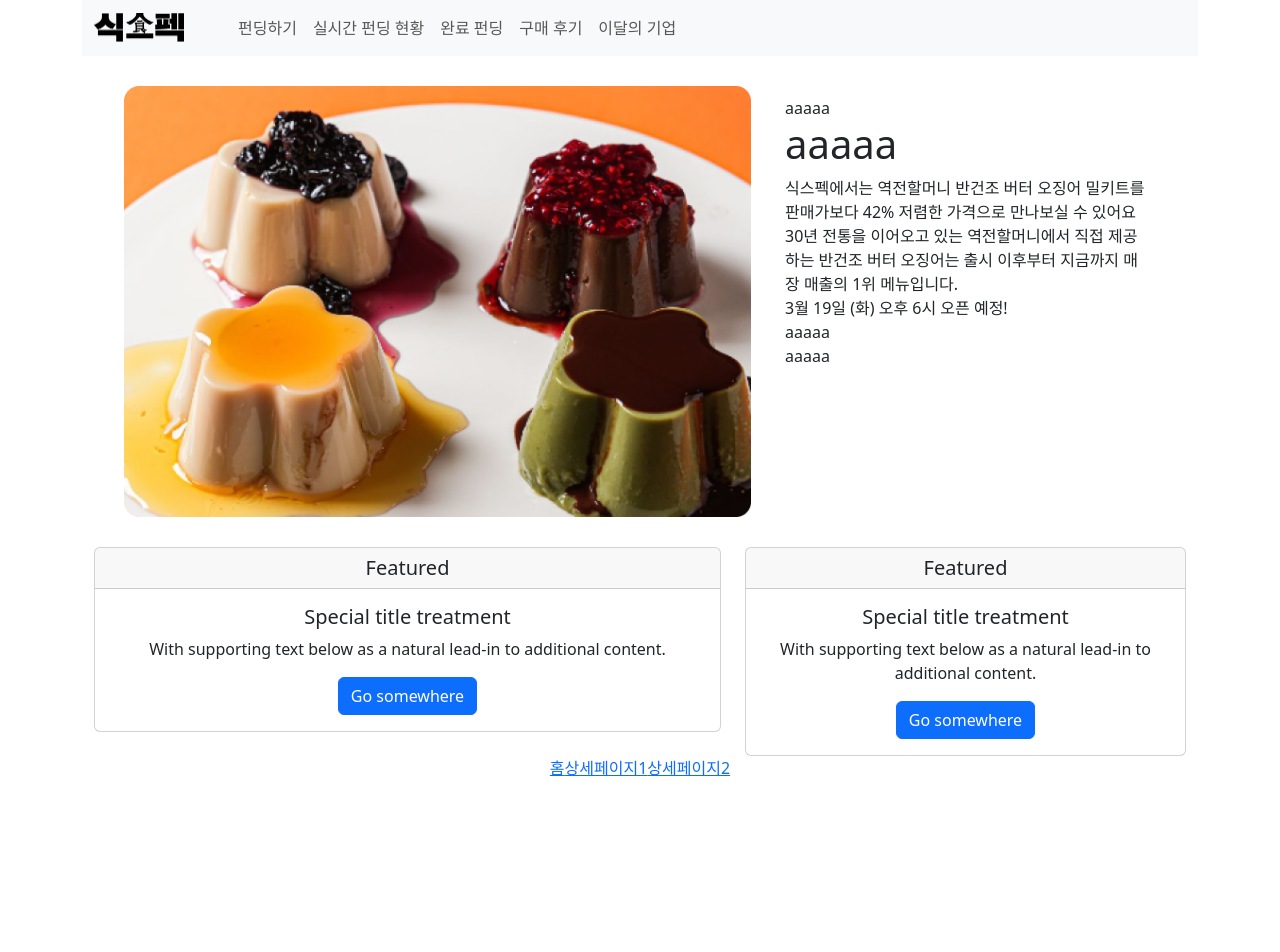
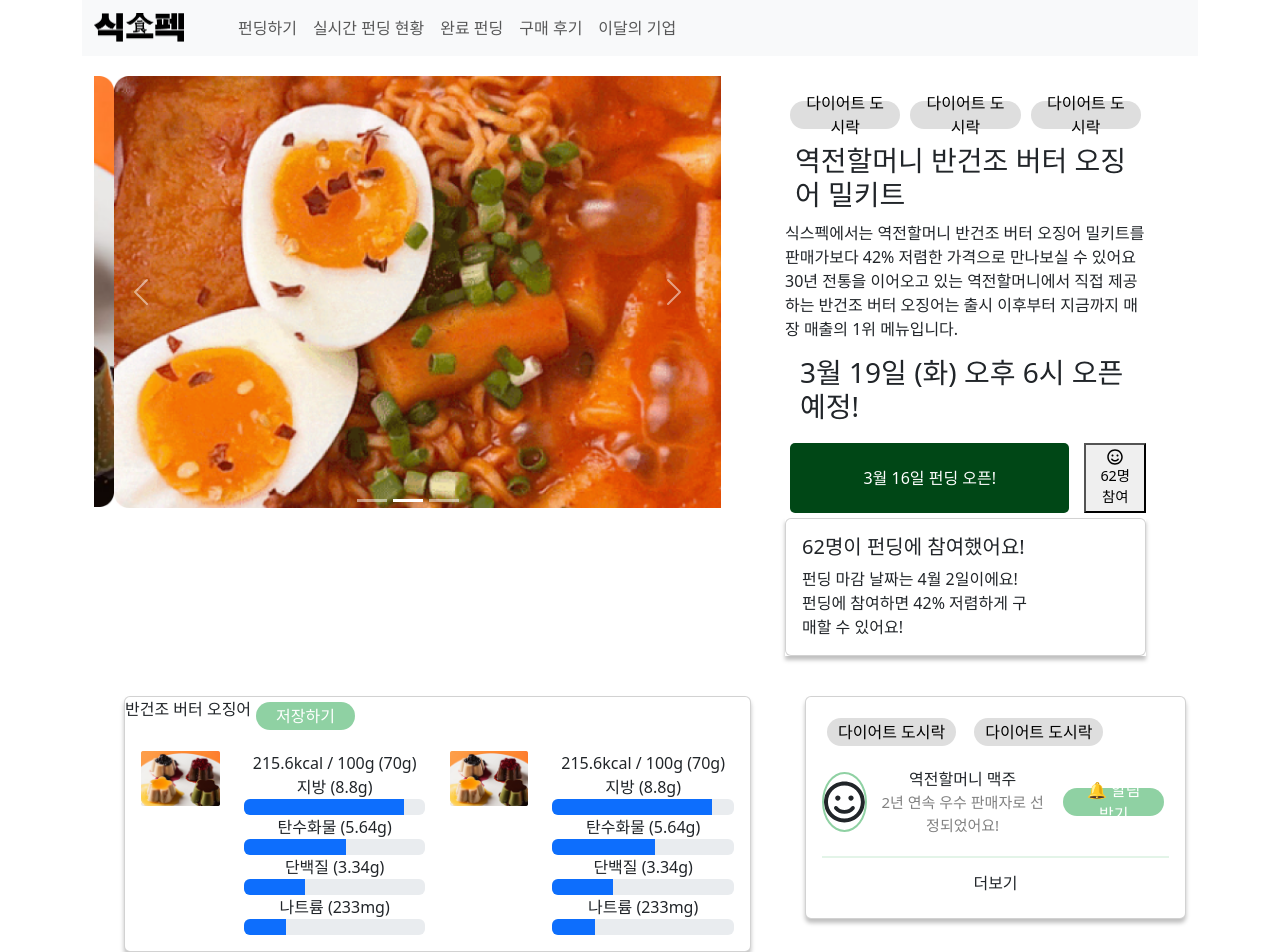
Before and after one commit to 9oormthon-univ/2024_BEOTKKOTTHON_TEAM_26_FE, a React (Create React App) app in the folder goorm/: page /detail/1 in a window 1280 px wide. Shown: the top 952 px of the page. Before the commit the page ends 800 px from the top, so only its background shows below. Built offline with nearby package versions, Linux system fonts and the light colour scheme.

Commit message:
➕[ADD] : CarouselsInDetail.js 추가 (상세페이지2 사진 캐러셀 기능) Buttons.css 추가 (비슷한 디자인 버튼 재사용 가능하게) ✅ [MOD] : 상세페이지 1 레이아웃 수정 상세페이지 2 캐러셀 이미지 추가, 레이아웃 수정

```diff
--- a/goorm/package.json
+++ b/goorm/package.json
@@ -10,6 +10,7 @@
     "react": "^18.2.0",
     "react-bootstrap": "^2.10.2",
     "react-dom": "^18.2.0",
+    "react-icons": "^5.0.1",
     "react-router-dom": "^6.22.3",
     "react-scripts": "5.0.1",
     "web-vitals": "^2.1.4"
--- /dev/null
+++ b/goorm/src/components/Buttons.css
@@ -0,0 +1,39 @@
+/*category 페이지  카테고리 버튼 동그란 버*/
+.button-in-category {
+    display: flex;
+    justify-content: center;
+    align-items: center;
+    padding: 9px 11px;
+    gap: 15px;
+    height: 28px;
+    background-color: #DEDEDE;
+    border-radius: 20px;
+    color: white;
+    text-align: center;
+    margin: 5px;
+    cursor: pointer;
+    color: black;
+}
+/*category 페이지 음식카드 밑에 cardsincategory컴포넌트 안에 있는 버튼 네모난 버튼*/
+.button-in-cardsincategory {
+    display: flex;
+    justify-content: center;
+    align-items: center;
+    padding: 9px 11px;
+    gap: 15px;
+    height: 35px;
+    background-color: #004716;
+    border-radius: 5px;
+    border: none;
+    color: white;
+    text-align: center;
+    margin: 5px;
+    cursor: pointer;
+    width: 100%;
+}
+
+/* 버튼이 활성화될 때 색상 변경 */
+.button-in-category:hover {
+    background-color: #004716; /* 활성화될 때의 색상, 예시로 적당한 값을 넣었습니다 */
+    color: white;
+}
--- /dev/null
+++ b/goorm/src/components/CarouselsInDetail.js
@@ -0,0 +1,29 @@
+import {Carousel} from "react-bootstrap";
+import exampleImage from '../images/img.png'; // 'src/images' 폴더 내에 위치
+import exampleImage2 from '../images/img_1.png'; // 'src/images' 폴더 내에 위치
+import exampleImage3 from '../images/img_2.png';
+import Image from "react-bootstrap/Image"; // 'src/images' 폴더 내에 위치
+function CarouselsInDetail() {
+    return (
+        <Carousel>
+            <Carousel.Item>
+                {/*<Image style={{margin: '30px'}} src={exampleImage} fluid/>*/}
+                <Image style={{margin: '20px'}}  src={exampleImage} alt="First slide" fluid />
+            {/*fluid가 반응형*/}
+            </Carousel.Item>
+
+            <Carousel.Item>
+                <Image style={{margin: '20px'}}  src={exampleImage2} alt="First slide" fluid />
+
+            </Carousel.Item>
+
+            <Carousel.Item>
+                <Image style={{margin: '20px'}}  src={exampleImage3} alt="First slide" fluid />
+
+            </Carousel.Item>
+
+        </Carousel>
+    )
+}
+
+export default CarouselsInDetail
--- a/goorm/src/pages/Detail.js
+++ b/goorm/src/pages/Detail.js
@@ -3,31 +3,71 @@
 import {Button, Card, Col, Row} from "react-bootstrap";
 import Container from "react-bootstrap/Container";
 import Image from 'react-bootstrap/Image';
-import exampleImage from '../images/img.png'; // 'src/images' 폴더 내에 위치
+import exampleImage from '../images/img.png';
+import CarouselsInDetail from "../components/CarouselsInDetail"; // 'src/images' 폴더 내에 위치
+import { FaRegSmile } from 'react-icons/fa';
+import ProgressBar from "react-bootstrap/ProgressBar";
 function Detail() {
+    const buttonHeight = '70px'; //오른쪽 버튼 높이
+
     return (
         // 상단 네비바
         <div className="container">
             <NavbarInCategoriesAndDetailPages></NavbarInCategoriesAndDetailPages>
 
             {/*    1헹 약 화면의 70퍼*/}
-            <div>
+            <div >
 
                 <Container>
                     <Row>
                         {/*    좌 6(사진) 우 4*/}
-                        <Col xs={7}><Image style={{margin: '30px'}} src={exampleImage} fluid/></Col>
+
+                        {/*<Image style={{margin: '30px'}} src={exampleImage} fluid/>*/}
+                        <Col xs={7}><CarouselsInDetail></CarouselsInDetail></Col>
                         {/* 우측 버튼들 */}
                         <Col style={{textAlign: 'start', margin: '40px'}}>
-                            <div>aaaaa</div>
-                            <h1>aaaaa</h1>
+                            <div style={{display : 'flex'}}><button className="button-in-category">다이어트 도시락</button><button className="button-in-category">다이어트 도시락</button><button className="button-in-category">다이어트 도시락</button></div>
+                            <div style={{margin :'10px'}}>  <h3>역전할머니 반건조 버터 오징어 밀키트</h3></div>
+
                             <div>식스펙에서는 역전할머니 반건조 버터 오징어 밀키트를 판매가보다 42% 저렴한 가격으로 만나보실 수 있어요 30년 전통을 이어오고 있는 역전할머니에서 직접
                                 제공하는 반건조 버터 오징어는 출시 이후부터
                                 지금까지 매장 매출의 1위 메뉴입니다.
                             </div>
-                            <div>3월 19일 (화) 오후 6시 오픈 예정!</div>
-                            <div>aaaaa</div>
-                            <div>aaaaa</div>
+                            <div style={{margin: '15px'}}>
+                                <h3>  3월 19일 (화) 오후 6시 오픈 예정!</h3>
+                              </div>
+
+
+                            <div style={{ display: 'flex', alignItems: 'center', justifyContent: 'flex-start', gap: '10px' }}>
+                                 <button className="button-in-cardsincategory" style={{ height: buttonHeight, display: 'flex', alignItems: 'center', justifyContent: 'center' }} >3월 16일 펀딩 오픈!</button>
+
+
+                                <button className="button-with-icon" style={{height: buttonHeight, display: 'flex', flexDirection: 'column', alignItems: 'center', justifyContent: 'center' }}>
+                                    <FaRegSmile />
+                                    <span style={{ fontSize: '0.9em' }}> 62명 참여</span> {/* This sets the text size to 75% of the parent element */}
+                                </button>
+                            </div>
+
+
+
+                            <div style={{boxShadow : '0px 4px 4px rgba(0, 0, 0, 0.25)'}}>
+                                <Card>
+
+                                    <Card.Body>
+                                        {/*회사 태그 */}
+                                        <div>
+
+                                        </div>
+                                        <Card.Title>62명이 펀딩에 참여했어요!</Card.Title>
+                                        <Card.Text style={{maxWidth:'70%', textAlign :'start'}}>
+                                            펀딩 마감 날짜는 4월 2일이에요!
+                                            펀딩에 참여하면 42% 저렴하게 구매할 수 있어요!
+                                        </Card.Text>
+
+                                    </Card.Body>
+                                </Card>
+
+                            </div>
                         </Col>
 
 
@@ -41,32 +81,110 @@
             <div>
 
                 <Container>
-                    <Row>
+                    <Row className="align-items-stretch">
+
+
                         {/*    좌 6(사진) 우 4*/}
-                        <Col xs={7}>
-                            <Card>
-                                <Card.Header as="h5">Featured</Card.Header>
+                        <Col xs={12} md={7} style={{ marginInline: '30px' }}>
+                            <Card style={{boxShadow : '0px 4px 4px rgba(0, 0, 0, 0.25)'}}>
+
+<div style={{display : 'flex'}}>
+
+    <div
+        >반건조 버터 오징어</div>
+
+    <button className="button-in-category" style={{ backgroundColor: '#8FD1A3', color: 'white', border: 'none', padding: '10px 20px', borderRadius: '20px' }}>
+        저장하기
+    </button>
+
+</div>
+
+
                                 <Card.Body>
-                                    <Card.Title>Special title treatment</Card.Title>
-                                    <Card.Text>
-                                        With supporting text below as a natural lead-in to additional content.
-                                    </Card.Text>
-                                    <Button variant="primary">Go somewhere</Button>
+                                    <Row>
+                                        <Col xs={12} md={6}> {/* 첫 번째 열 */}
+                                            <Row>
+                                                <Col xs={5} md={4}>
+                                                    <img src={exampleImage} alt="Example" style={{ maxWidth: '100%', height: 'auto' }} />
+                                                </Col>
+                                                <Col xs={7} md={8}>
+                                                    <div>215.6kcal / 100g (70g)</div>
+                                                    <Card.Text>
+                                                        <div>지방 (8.8g)</div>
+                                                        <ProgressBar now={88}  />
+                                                        <div>탄수화물 (5.64g)</div>
+                                                        <ProgressBar now={56.4} />
+                                                        <div>단백질 (3.34g)</div>
+                                                        <ProgressBar now={33.4}  />
+                                                        <div>나트륨 (233mg)</div>
+                                                        <ProgressBar now={23.3} />
+                                                    </Card.Text>
+                                                </Col>
+                                            </Row>
+                                        </Col>
+                                        <Col xs={12} md={6}> {/* 두 번째 열 */}
+                                            <Row>
+                                                <Col xs={5} md={4}>
+                                                    <img src={exampleImage} alt="Example" style={{ maxWidth: '100%', height: 'auto' }} />
+
+                                                </Col>
+                                                <Col xs={7} md={8}>
+                                                    <div>215.6kcal / 100g (70g)</div>
+                                                    <Card.Text>
+                                                        <div>지방 (8.8g)</div>
+                                                        <ProgressBar now={88}  />
+                                                        <div>탄수화물 (5.64g)</div>
+                                                        <ProgressBar now={56.4} />
+                                                        <div>단백질 (3.34g)</div>
+                                                        <ProgressBar now={33.4}  />
+                                                        <div>나트륨 (233mg)</div>
+                                                        <ProgressBar now={23.3} />
+                                                    </Card.Text>
+                                                </Col>
+                                            </Row>
+                                        </Col>
+                                    </Row>
+
                                 </Card.Body>
                             </Card>
-
                         </Col>
 
+
                         {/*오른쪽 4*/}
-                        <Col>
-                            <Card>
-                                <Card.Header as="h5">Featured</Card.Header>
+                        <Col >
+                            <Card style={{boxShadow : '0px 4px 4px rgba(0, 0, 0, 0.25)'}}>
+
                                 <Card.Body>
-                                    <Card.Title>Special title treatment</Card.Title>
-                                    <Card.Text>
-                                        With supporting text below as a natural lead-in to additional content.
-                                    </Card.Text>
-                                    <Button variant="primary">Go somewhere</Button>
+
+
+
+                                    {/*회사 태그 */}
+                                    <div style={{display : 'flex'   , gap: '8px', marginBottom: '16px'}}><button className="button-in-category">다이어트 도시락</button><button className="button-in-category">다이어트 도시락</button></div>
+
+
+                                    <div style={{ display: 'flex', alignItems: 'center', gap: '10px', marginBottom: '20px' }}>
+                                        {/* You can replace this with the actual image you want to use */}
+                                        <FaRegSmile size="60px" style={{ borderRadius: '50%', border: '2px solid #8FD1A3' }} />
+
+
+
+                                        <div>
+                                            <p style={{ margin: 0 }}>역전할머니 맥주</p>
+                                            <p style={{ margin: 0, fontSize: '15px', color: 'grey' }}>2년 연속 우수 판매자로 선정되었어요!</p>
+                                        </div>
+
+                                        <button className="button-in-category" style={{ backgroundColor: '#8FD1A3', color: 'white', border: 'none', padding: '10px 20px', borderRadius: '20px' }}>
+                                            🔔 알림받기
+                                        </button>
+
+                                    </div>
+
+
+
+
+
+                                    <hr style={{border: '1px solid #8FD1A3'   }} />
+                                    <h6>더보기</h6>
                                 </Card.Body>
                             </Card>
                         </Col>
```
Also changed, not shown: 1 other file (tests, documents, lock files or other folders).
